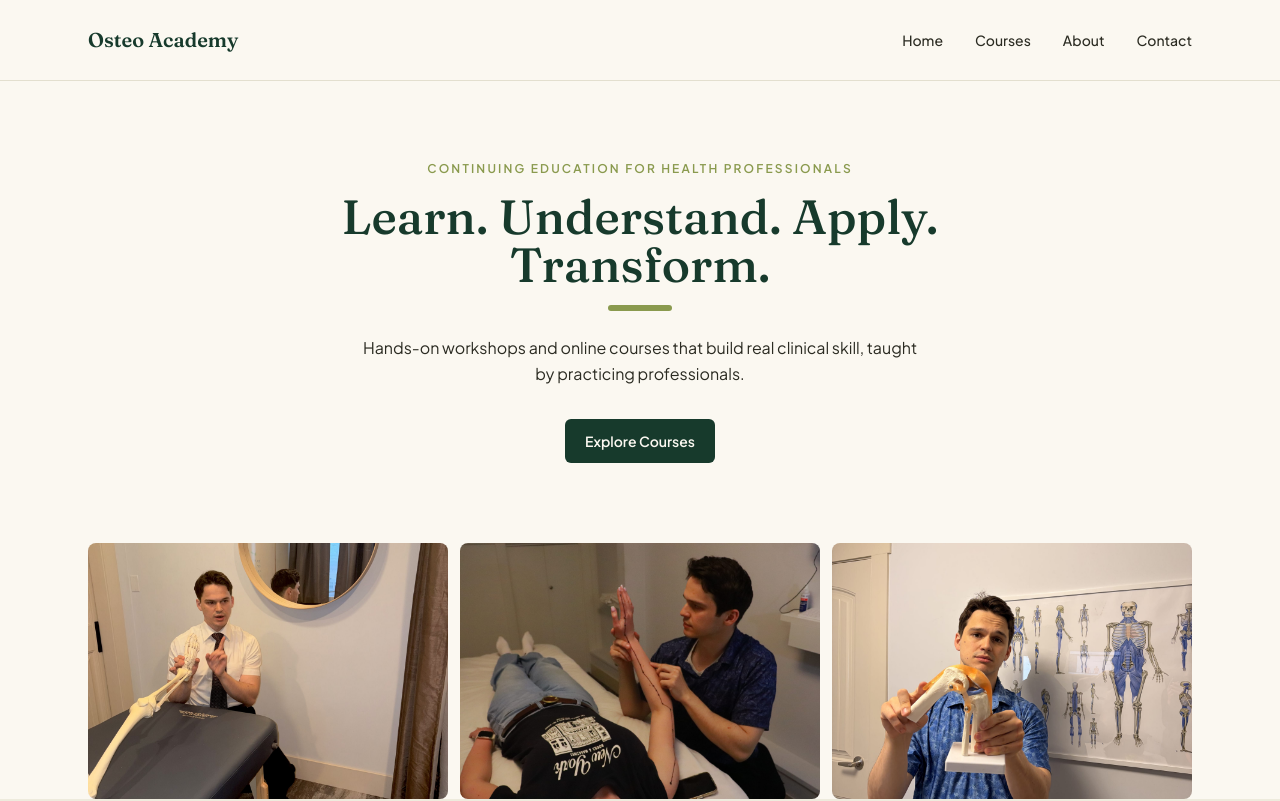
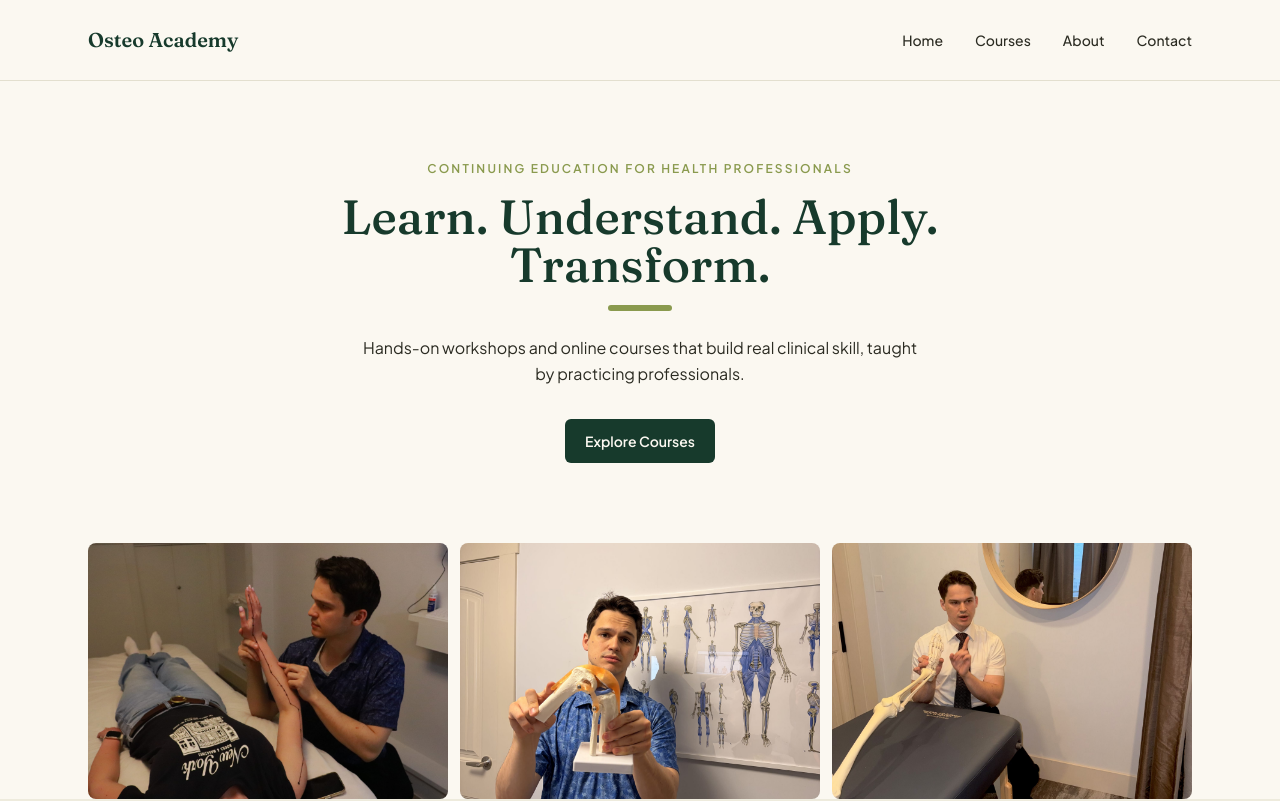
Before and after one commit to xyncosam/osteoacademy, a Next.js app: page / in a window 1280 px wide. Shown: the top 801 px of the page. Built offline with nearby package versions, Linux system fonts and the light colour scheme.

Commit message:
content: reorder home photo strip (left -> right, right -> middle)

```diff
--- a/components/home/PhotoStrip.tsx
+++ b/components/home/PhotoStrip.tsx
@@ -1,9 +1,9 @@
 import Image from 'next/image'
 
 const PHOTOS = [
-  { src: '/images/img-2828.jpg', alt: 'Instructor teaching functional anatomy with a foot skeleton model' },
   { src: '/images/img-4913.jpg', alt: 'Instructor marking an acupressure meridian on a client’s forearm' },
   { src: '/images/img-2136.jpg', alt: 'Instructor teaching shoulder anatomy with a joint model' },
+  { src: '/images/img-2828.jpg', alt: 'Instructor teaching functional anatomy with a foot skeleton model' },
 ]
 
 export function PhotoStrip() {
```
